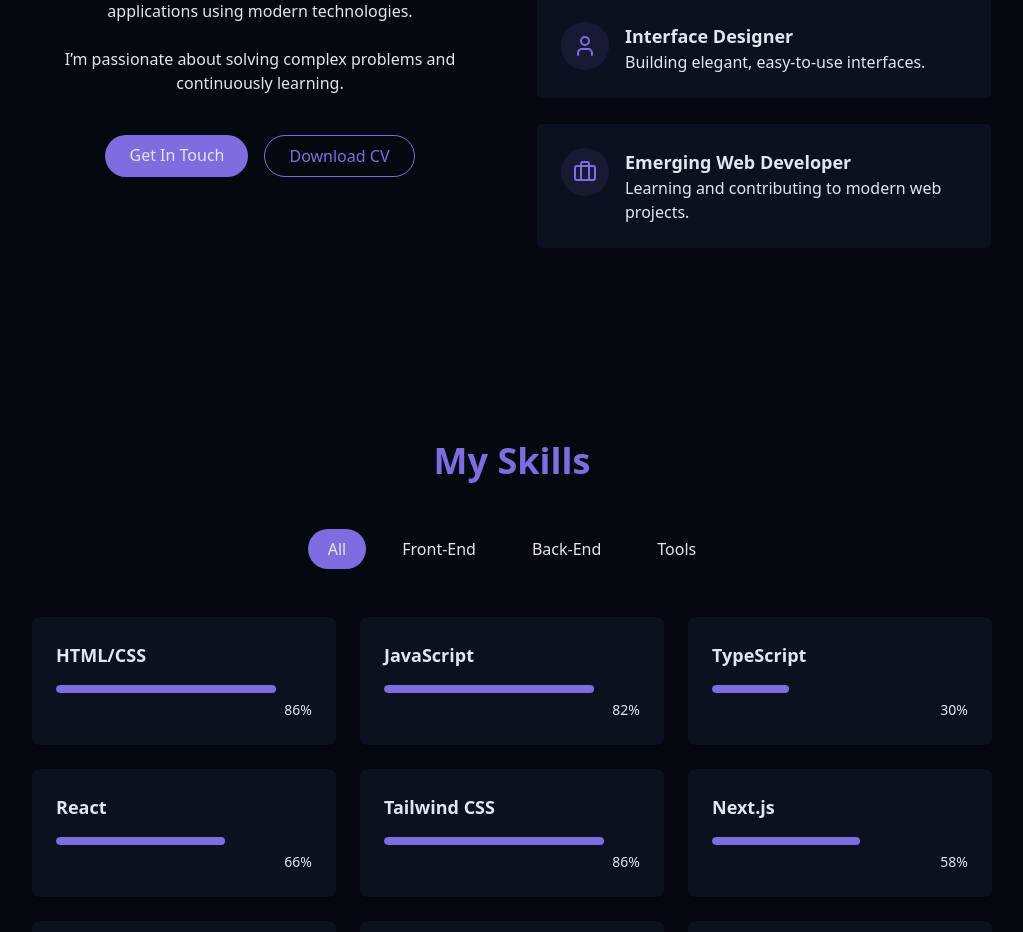
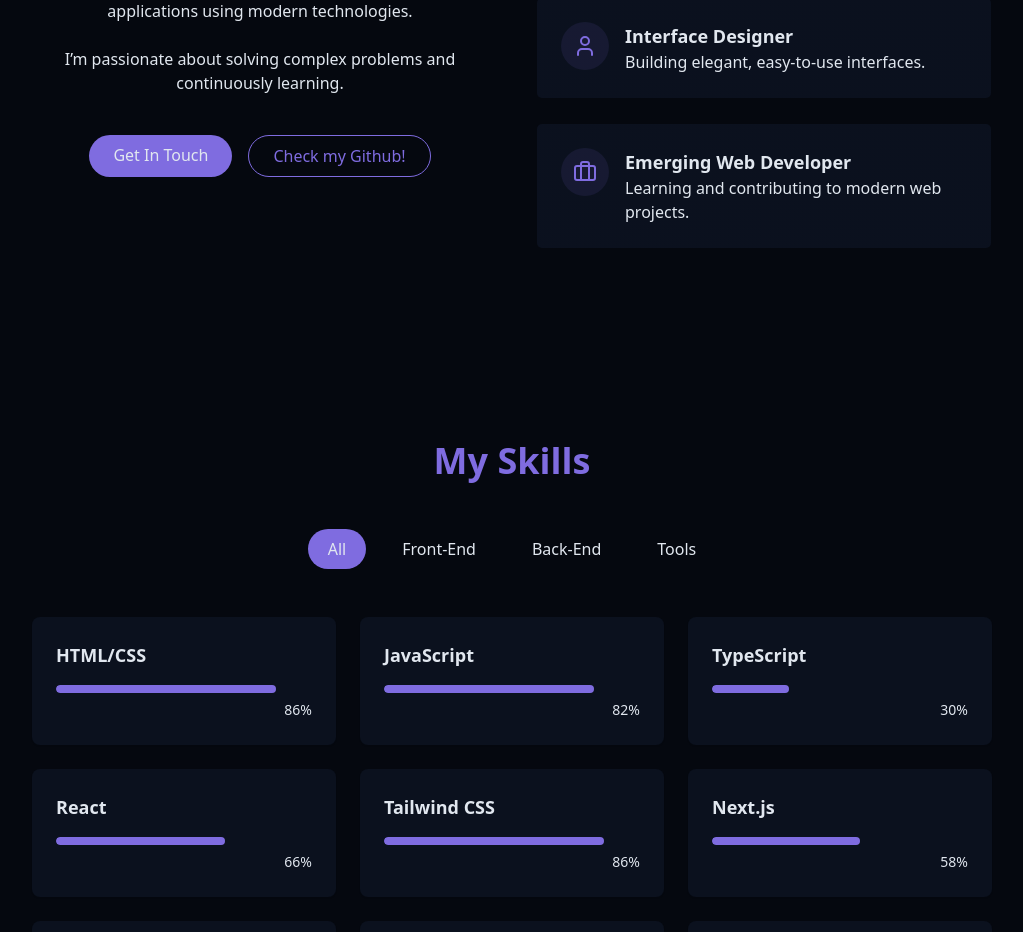
Before and after one commit to umutfr/Portfolio-K, a React (Vite) app: page / in a window 1280 px wide. Shown: the part 1137-2069 px from the top of the page, without its empty margins (128-1151 px from the left). Built offline with nearby package versions, Linux system fonts and the light colour scheme; the HTML template or start-up script is replaced by a standard one.

Commit message:
some changes

```diff
--- a/src/components/AboutSection.jsx
+++ b/src/components/AboutSection.jsx
@@ -21,8 +21,8 @@ export const AboutSection = () => {
                 {t("about.getInTouch")}
               </a>
 
-              <a href="/files/Umut-CV.pdf"
-                download="umutfr-CV.pdf"
+              <a href="https://github.com/umutfr" target="_blank"
+                //download="umutfr-CV.pdf"
                 className="px-6 py-2 rounded-full border border-primary text-primary hover:bg-primary/10 transition-colors duration-300">
                 {t("about.downloadCV")}
               </a>
--- a/src/locales/en.json
+++ b/src/locales/en.json
@@ -17,7 +17,7 @@
     "subheading": "Front-End Explorer & Tech Enthusiast",
     "paragraph1": "As a 2-year developer, I build high-performance web applications using modern technologies.",
     "paragraph2": "I’m passionate about solving complex problems and continuously learning.",
-    "downloadCV": "Download CV",
+    "downloadCV": "Check my Github!",
     "getInTouch": "Get In Touch",
     "skills": [
       {
--- a/src/locales/tr.json
+++ b/src/locales/tr.json
@@ -18,7 +18,7 @@
     "paragraph1": "2 yıllık deneyime sahip bir geliştirici olarak modern teknolojiler kullanarak yüksek performanslı web uygulamaları geliştiriyorum.",
     "paragraph2": "Karmaşık problemleri çözmeyi ve sürekli öğrenmeyi seviyorum.",
     "getInTouch": "İletişime Geç",
-    "downloadCV": "CV İndir",
+    "downloadCV": "Github'a Gözat!",
     "skills": [
       {
         "title": "Web Geliştirme",
```
Also changed, not shown: 1 other file (tests, documents, lock files or other folders).
